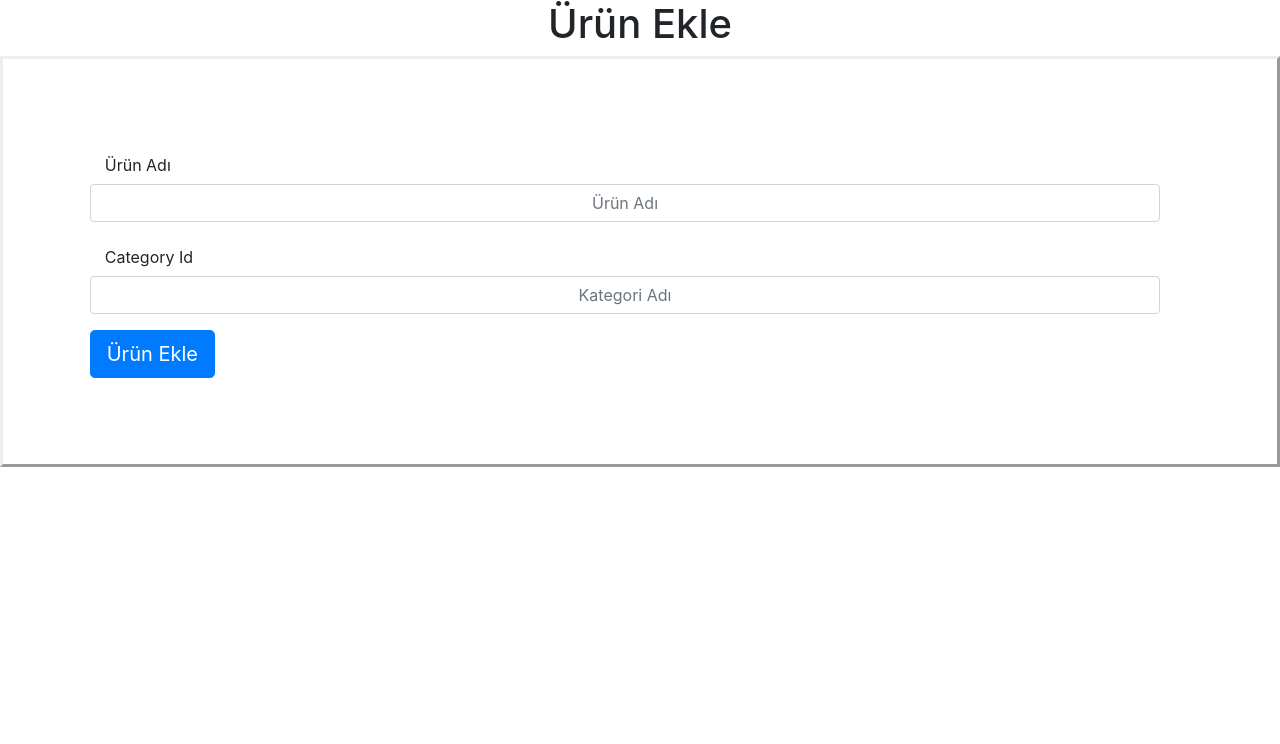
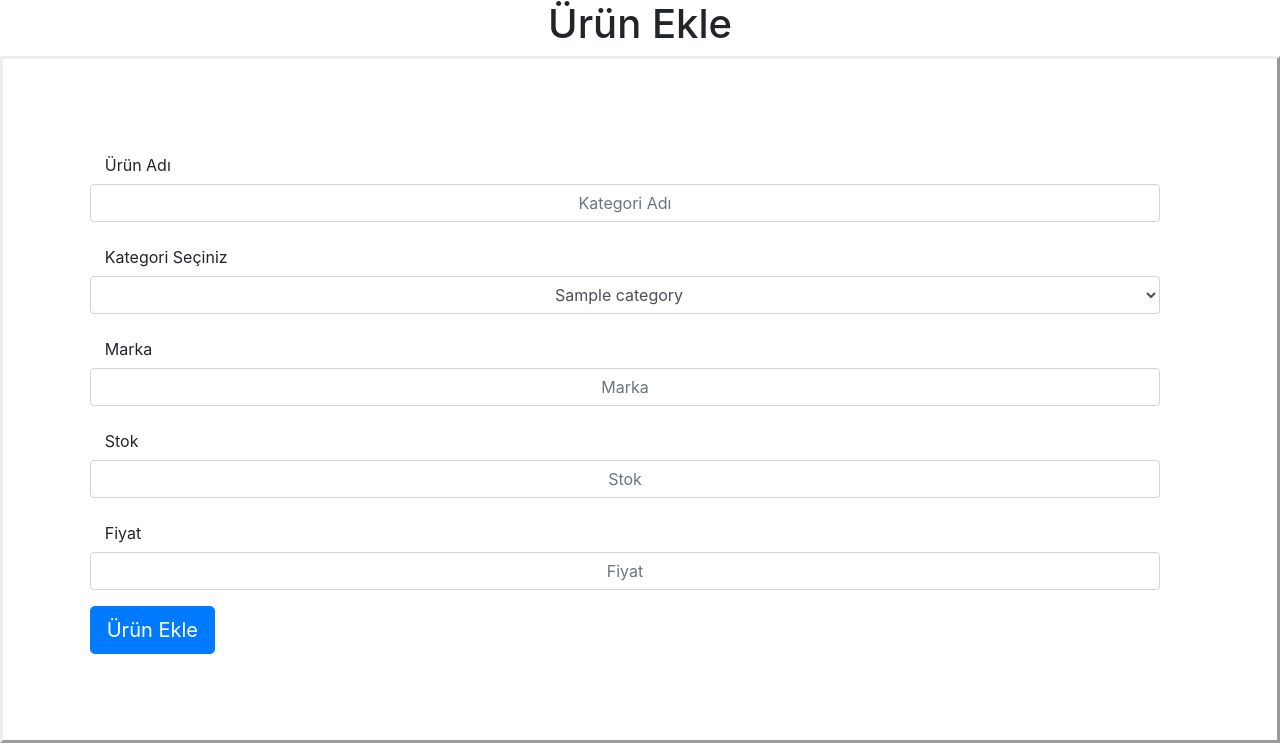
Before and after one commit to EmirSnmezz/StockApp, an ASP.NET Core app: page /Product/Add in a window 1280 px wide. Shown: the part 56-800 px from the top of the page. Run offline with ASP.NET Core 8, Linux system fonts and the light colour scheme; tables that the repository leaves empty hold one stand-in row (values such as "Sample post").

Commit message:
Product Add page in dropDownListFor added

```diff
--- a/StockApp/Controllers/ProductController.cs
+++ b/StockApp/Controllers/ProductController.cs
@@ -26,19 +26,24 @@ namespace StockApp.Controllers
         [HttpGet]
         public IActionResult Add()
         {
-
+            List<SelectListItem> values = (from category in _context.Categories.ToList()
+                                           select new SelectListItem
+                                           {
+                                               Text = category.CategoryName,
+                                               Value = category.CategoryId.ToString()
+                                           }).ToList();
+            ViewBag.Values = values;
             return View();
         }
 
         [HttpPost]
         public IActionResult Add(Product product)
         {
-            var result = _context.Categories.Where(x => x.CategoryId == product.CategoryId).FirstOrDefault();
             if (product == null)
             {
                 throw new Exception("Ürün Eklenirken Bir Hata Oluştu");
             }
-            product.CategoryId = result.CategoryId;
+
             _context.Products.Add(product);
             _context.SaveChanges();
 
--- a/StockApp/Views/Product/Add.cshtml
+++ b/StockApp/Views/Product/Add.cshtml
@@ -17,14 +17,29 @@
         <div class="form-group row col-lg-12">
 
             <label class="col-sm-2 col-form-label"> Ürün Adı </label>
-            @Html.TextBoxFor(x => x.ProductName, new { @class = "form-control", @placeholder = "Ürün Adı", @style = "text-align:center;" })
+            @Html.TextBoxFor(x => x.ProductName, new { @class = "form-control", @placeholder = "Kategori Adı", @style = "text-align:center;" })
 
 
         </div>
 
         <div class="form-group row col-lg-12">
-            <label class="col-sm-2 col-form-label"> Category Id </label>
-            @Html.TextBoxFor(x => x.CategoryId, new { @class = "form-control", @placeholder = "Kategori Adı", @style = "text-align:center;" })
+            <label class="col-sm-2 col-form-label"> Kategori Seçiniz </label>
+            @Html.DropDownListFor(x => x.CategoryId, (List<SelectListItem>)ViewBag.Values, new { @class = "form-control", @placeholder = "Kategori Adı", @style = "text-align:center;" } )
+        </div>
+
+        <div class="form-group row col-lg-12">
+            <label class="col-sm-2 col-form-label"> Marka </label>
+            @Html.TextBoxFor(x => x.Brand, new { @class = "form-control", @placeholder = "Marka", @style = "text-align:center;" })
+        </div>
+
+        <div class="form-group row col-lg-12">
+            <label class="col-sm-2 col-form-label"> Stok </label>
+            @Html.TextBoxFor(x => x.Stock, new { @class = "form-control", @placeholder = "Stok", @style = "text-align:center;" })
+        </div>
+
+        <div class="form-group row col-lg-12">
+            <label class="col-sm-2 col-form-label"> Fiyat </label>
+            @Html.TextBoxFor(x => x.Price, new { @class = "form-control", @placeholder = "Fiyat", @style = "text-align:center;" })
         </div>
         <button class="btn btn-primary btn-lg" type="submit"> Ürün Ekle  </button>
         </div>
```
Also changed, not shown: 11 other files.
